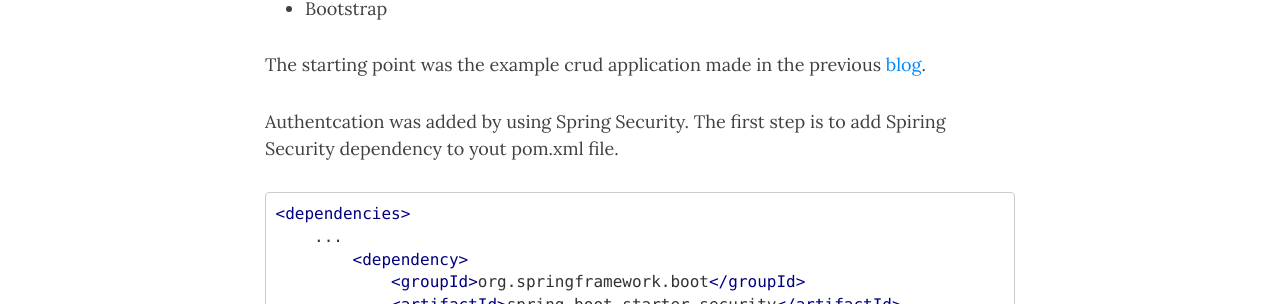
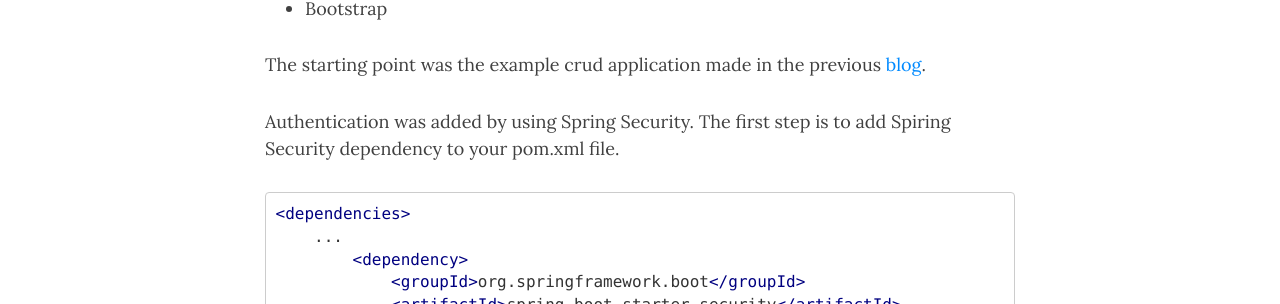
Before and after one commit to juhahinkula/juhahinkula.github.io, a Jekyll site: the page built from _posts/2016-07-08-crudboot-security.markdown, in a window 1280 px wide and 900 px high, scrolled down 723 px. Shown: the part 150-454 px from the top of the window. Built offline with Jekyll 4.4.1, drawn with Linux system fonts in a browser that asks for light colours; nearby versions of some CDN libraries; comment, search, counter and statistics services are not loaded.

Commit message:
new post

```diff
--- a/_posts/2016-07-08-crudboot-security.markdown
+++ b/_posts/2016-07-08-crudboot-security.markdown
@@ -17,7 +17,7 @@ List of technologies used
 
 The starting point was the example crud application made in the previous [blog](/2016-06-16-crudboot).
 
-Authentcation was added by using Spring Security. The first step is to add Spiring Security dependency to yout pom.xml file.
+Authentication was added by using Spring Security. The first step is to add Spiring Security dependency to your pom.xml file.
 
 {% highlight xml %}
 <dependencies>
```
